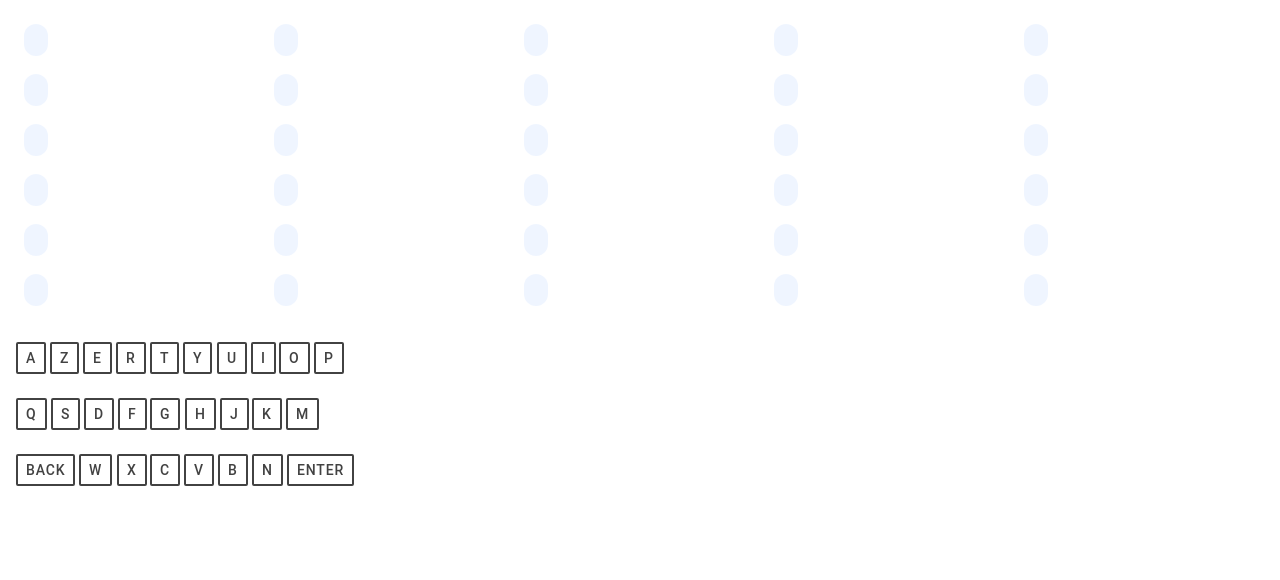
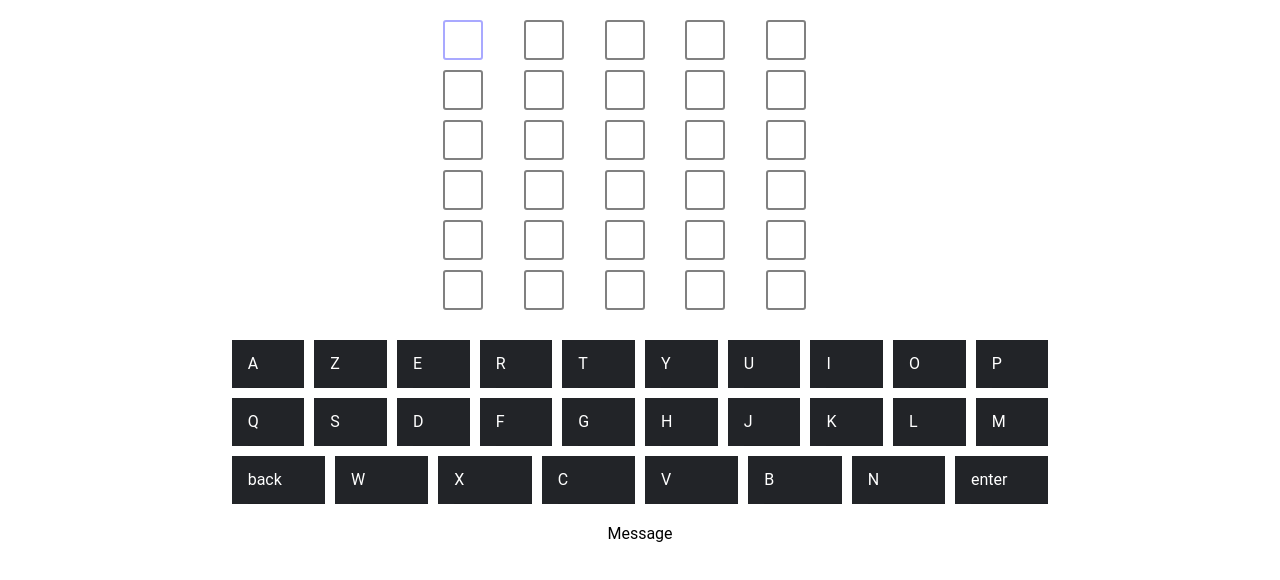
Before and after one commit to keviant16/play-with-word-web, a React (Create React App) app: page /game in a window 1280 px wide. Shown: the top 580 px of the page. Built offline with nearby package versions, Linux system fonts and the light colour scheme; data requests are answered from the project's data file.

Commit message:
add keyboard

```diff
--- a/src/components/Keyboard.tsx
+++ b/src/components/Keyboard.tsx
@@ -1,10 +1,5 @@
-import { IonButton, IonButtons, IonToolbar } from "@ionic/react"
-import React from "react"
+import { IonCol, IonGrid, IonItem, IonRow, } from "@ionic/react"
 
-const keyboard = [
-    ["A", "Z", "E", "R", "T", 'Y', "U", "I", "O", "P"],
-    ["Q", "S", "D", "F", "G", "H", "J", "K", "M"],
-    ["back", "W", "X", "C", "V", "B", "N", "enter"]]
 
 
 const Keyboard = (props: any) => {
@@ -33,22 +28,21 @@ const Keyboard = (props: any) => {
     };
 
     return (
-
-        <React.Fragment >
+        <IonGrid>
             {
-                keyboard.map((row, i) => (
-                    <IonToolbar key={i} >
-                        {row.map((key, j) => (
-                            <IonButtons slot="start"
-                                key={j}>
-                                <IonButton fill="outline" onClick={() => handleOnClick(key)}>{key}</IonButton>
-                            </IonButtons>
+                props.keyboard.map((row: [], i: number) => (
+                    <IonRow key={i} >
+                        {row.map((key: { value: string, color: string, disabled: boolean }, j: number) => (
+                            <IonCol key={j}>
+                                <IonItem button color={key.color} onClick={() => handleOnClick(key.value)} disabled={key.disabled}>
+                                    {key.value}
+                                </IonItem>
+                            </IonCol>
                         ))}
-                    </IonToolbar>
+                    </IonRow>
                 ))
             }
-
-        </React.Fragment >
+        </IonGrid>
     )
 }
 export default Keyboard
--- a/src/components/Matrice.tsx
+++ b/src/components/Matrice.tsx
@@ -1,23 +1,19 @@
 
-import { IonChip, IonCol, IonGrid, IonItem, IonLabel, IonRow } from '@ionic/react';
+import { IonCol, IonGrid, IonRow } from '@ionic/react';
 
 const Matrice = (props: { matrice: any[]; }) => {
     return (
         <IonGrid>
-            {
-                props.matrice.map((row: [], i: number) => (
-                    <IonRow key={i}>
-                        {row.map((key: { value: string, color: string }, j: number) => (
-                            <IonCol key={j}>
-                                <IonChip color={key.color}>
-                                    {key.value}
-                                </IonChip>
-                            </IonCol>
-                        ))}
-                    </IonRow>
-                ))
-            }
-        </IonGrid>
+            {props.matrice.map((row: [], i: number) => (
+                <IonRow key={i}>
+                    {row.map((key: { value: string, color: string }, j: number) => (
+                        <IonCol key={j} size="2.4">
+                            <div style={{ height: 40, width: 40, border: "solid 2px " + key.color, display: "flex", justifyContent: "center", alignItems: "center", borderRadius: 3 }}>{key.value}</div>
+                        </IonCol>
+                    ))}
+                </IonRow>
+            ))}
+        </IonGrid >
     )
 
 };
--- a/src/index.tsx
+++ b/src/index.tsx
@@ -4,11 +4,15 @@ import App from './App';
 import * as serviceWorkerRegistration from './serviceWorkerRegistration';
 import reportWebVitals from './reportWebVitals';
 
+
+
+
 ReactDOM.render(
   <React.StrictMode>
     <App />
   </React.StrictMode>,
-  document.getElementById('root')
+  document.getElementById('root'),
+
 );
 
 // If you want your app to work offline and load faster, you can change
--- a/src/pages/Home.tsx
+++ b/src/pages/Home.tsx
@@ -5,7 +5,6 @@ import '../style/style.css';
 const Home: React.FC = () => {
   return (
     <IonPage >
-      <Header />
       <IonContent fullscreen>
         <div style={{ padding: "10px", display: "flex", flexDirection: "column", alignItems: 'center' }}>
           <div style={{ padding: "10px", display: "flex", flexDirection: "column", alignItems: 'center' }}>
--- a/src/pages/WordGame.tsx
+++ b/src/pages/WordGame.tsx
@@ -1,4 +1,4 @@
-import { IonCol, IonContent, IonGrid, IonPage, IonRow, } from '@ionic/react';
+import { IonButton, IonCol, IonContent, IonGrid, IonPage, IonRow, } from '@ionic/react';
 import { useState } from 'react';
 import Keyboard from '../components/Keyboard';
 import Matrice from '../components/Matrice';
@@ -6,18 +6,25 @@ import './Home.css';
 import useFetch from '../customHook/useFetch';
 
 const matriceInit = [
-    [{ value: '', color: "primary" }, { value: '', color: "primary" }, { value: '', color: "primary" }, { value: '', color: "primary" }, { value: '', color: "primary" }],
-    [{ value: '', color: "primary" }, { value: '', color: "primary" }, { value: '', color: "primary" }, { value: '', color: "primary" }, { value: '', color: "primary" }],
-    [{ value: '', color: "primary" }, { value: '', color: "primary" }, { value: '', color: "primary" }, { value: '', color: "primary" }, { value: '', color: "primary" }],
-    [{ value: '', color: "primary" }, { value: '', color: "primary" }, { value: '', color: "primary" }, { value: '', color: "primary" }, { value: '', color: "primary" }],
-    [{ value: '', color: "primary" }, { value: '', color: "primary" }, { value: '', color: "primary" }, { value: '', color: "primary" }, { value: '', color: "primary" }],
-    [{ value: '', color: "primary" }, { value: '', color: "primary" }, { value: '', color: "primary" }, { value: '', color: "primary" }, { value: '', color: "primary" }],
+    [{ value: '', color: "#a9a9ff" }, { value: '', color: "grey" }, { value: '', color: "grey" }, { value: '', color: "grey" }, { value: '', color: "grey" }],
+    [{ value: '', color: "grey" }, { value: '', color: "grey" }, { value: '', color: "grey" }, { value: '', color: "grey" }, { value: '', color: "grey" }],
+    [{ value: '', color: "grey" }, { value: '', color: "grey" }, { value: '', color: "grey" }, { value: '', color: "grey" }, { value: '', color: "grey" }],
+    [{ value: '', color: "grey" }, { value: '', color: "grey" }, { value: '', color: "grey" }, { value: '', color: "grey" }, { value: '', color: "grey" }],
+    [{ value: '', color: "grey" }, { value: '', color: "grey" }, { value: '', color: "grey" }, { value: '', color: "grey" }, { value: '', color: "grey" }],
+    [{ value: '', color: "grey" }, { value: '', color: "grey" }, { value: '', color: "grey" }, { value: '', color: "grey" }, { value: '', color: "grey" }],
 ];
+
+const keyboardInit = [
+    [{ value: "A", color: "dark", disabled: false }, { value: "Z", color: "dark", disabled: false }, { value: "E", color: "dark", disabled: false }, { value: "R", color: "dark", disabled: false }, { value: "T", color: "dark", disabled: false }, { value: 'Y', color: "dark", disabled: false }, { value: "U", color: "dark", disabled: false }, { value: "I", color: "dark", disabled: false }, { value: "O", color: "dark", disabled: false }, { value: "P", color: "dark", disabled: false }],
+    [{ value: "Q", color: "dark", disabled: false }, { value: "S", color: "dark", disabled: false }, { value: "D", color: "dark", disabled: false }, { value: "F", color: "dark", disabled: false }, { value: "G", color: "dark", disabled: false }, { value: "H", color: "dark", disabled: false }, { value: "J", color: "dark", disabled: false }, { value: "K", color: "dark", disabled: false }, { value: "L", color: "dark", disabled: false }, { value: "M", color: "dark", disabled: false }],
+    [{ value: "back", color: "dark", disabled: false }, { value: "W", color: "dark", disabled: false }, { value: "X", color: "dark", disabled: false }, { value: "C", color: "dark", disabled: false }, { value: "V", color: "dark", disabled: false }, { value: "B", color: "dark", disabled: false }, { value: "N", color: "dark", disabled: false }, { value: "enter", color: "dark", disabled: false }]]
+
 
 const currentCellInit = { row: 0, col: 0 };
 
 const WordGame: React.FC = () => {
     const [matrice, setMatrice] = useState(matriceInit);
+    const [keyboard, setKeyboard] = useState(keyboardInit);
     const [currentCell, setCurrentCell] = useState(currentCellInit);
     const data = useFetch("http://localhost:3000/data")
 
@@ -29,6 +36,7 @@ const WordGame: React.FC = () => {
         const currentCellCopy = { ...currentCell };
 
         matriceCopy[currentCell.row][currentCell.col].value = value;
+        matriceCopy[currentCell.row][currentCell.col].color = "#a9a9ff";
 
         if (currentCell.col !== 4) {
             currentCellCopy.col++;
@@ -44,12 +52,12 @@ const WordGame: React.FC = () => {
         console.log('----reset----');
 
         setMatrice([
-            [{ value: '', color: "primary" }, { value: '', color: "primary" }, { value: '', color: "primary" }, { value: '', color: "primary" }, { value: '', color: "primary" }],
-            [{ value: '', color: "primary" }, { value: '', color: "primary" }, { value: '', color: "primary" }, { value: '', color: "primary" }, { value: '', color: "primary" }],
-            [{ value: '', color: "primary" }, { value: '', color: "primary" }, { value: '', color: "primary" }, { value: '', color: "primary" }, { value: '', color: "primary" }],
-            [{ value: '', color: "primary" }, { value: '', color: "primary" }, { value: '', color: "primary" }, { value: '', color: "primary" }, { value: '', color: "primary" }],
-            [{ value: '', color: "primary" }, { value: '', color: "primary" }, { value: '', color: "primary" }, { value: '', color: "primary" }, { value: '', color: "primary" }],
-            [{ value: '', color: "primary" }, { value: '', color: "primary" }, { value: '', color: "primary" }, { value: '', color: "primary" }, { value: '', color: "primary" }],
+            [{ value: '', color: "#a9a9ff" }, { value: '', color: "grey" }, { value: '', color: "grey" }, { value: '', color: "grey" }, { value: '', color: "grey" }],
+            [{ value: '', color: "grey" }, { value: '', color: "grey" }, { value: '', color: "grey" }, { value: '', color: "grey" }, { value: '', color: "grey" }],
+            [{ value: '', color: "grey" }, { value: '', color: "grey" }, { value: '', color: "grey" }, { value: '', color: "grey" }, { value: '', color: "grey" }],
+            [{ value: '', color: "grey" }, { value: '', color: "grey" }, { value: '', color: "grey" }, { value: '', color: "grey" }, { value: '', color: "grey" }],
+            [{ value: '', color: "grey" }, { value: '', color: "grey" }, { value: '', color: "grey" }, { value: '', color: "grey" }, { value: '', color: "grey" }],
+            [{ value: '', color: "grey" }, { value: '', color: "grey" }, { value: '', color: "grey" }, { value: '', color: "grey" }, { value: '', color: "grey" }],
         ]);
         setCurrentCell(currentCellInit);
     };
@@ -65,7 +73,7 @@ const WordGame: React.FC = () => {
 
             matriceCopy[currentCellCopy.row][currentCellCopy.col] = {
                 value: '',
-                color: 'primary',
+                color: 'grey',
             };
         } else {
             console.error('should not remove value');
@@ -85,13 +93,19 @@ const WordGame: React.FC = () => {
         if (currentCell.col === 4 && isCurrentValueEmpty) {
             matriceCopy[currentCellCopy.row].forEach((v, idx) => {
                 if (data.randomWord.includes(v.value)) {
-                    matriceCopy[currentCellCopy.row][idx].color = 'warning';
+                    matriceCopy[currentCellCopy.row][idx].color = 'yellow';
+                    updateKeyboard(v.value, "warning")
+
 
                     if (v.value === data.randomWord[idx]) {
-                        matriceCopy[currentCellCopy.row][idx].color = 'success';
+                        matriceCopy[currentCellCopy.row][idx].color = 'green';
+                        updateKeyboard(v.value, "success")
+
                     }
                 } else {
-                    matriceCopy[currentCellCopy.row][idx].color = 'danger';
+                    matriceCopy[currentCellCopy.row][idx].color = 'red';
+                    updateKeyboard(v.value, "danger")
+
                 }
             });
 
@@ -106,24 +120,62 @@ const WordGame: React.FC = () => {
         }
     }
 
+    const updateKeyboard = (value: string, color: string) => {
+        const keyboardCopy = [...keyboard]
+
+        keyboardCopy.forEach((row: { value: string, color: string, disabled: boolean }[], i: number) => {
+            row.forEach((key, j) => {
+                if (key.value === value) {
+                    switch (color) {
+                        case "danger":
+                            keyboardCopy[i][j].color = color
+                            keyboardCopy[i][j].disabled = true
+                            break;
+
+                        case "success":
+                        case "warning":
+                            keyboardCopy[i][j].color = color
+
+                            break;
+
+                        default:
+                            break;
+                    }
+                }
+            })
+        })
+
+        setKeyboard(keyboardCopy)
+    }
+
     return (
-        <IonPage>
-            <IonContent fullscreen>
+        <IonPage >
+            <IonContent fullscreen >
                 <IonGrid>
-                    <IonRow>
-                        <IonCol>
+                    <IonRow className="ion-justify-content-center">
+                        <IonCol size="4">
                             <Matrice matrice={matrice} />
                         </IonCol>
                     </IonRow>
-                    <IonRow>
-                        <IonCol>
-                            <Keyboard add={add} currentCell={currentCell} remove={remove} gess={gess} endGame={endGame} />
+                    <IonRow className="ion-justify-content-center">
+                        <IonCol size="8">
+                            <Keyboard
+                                add={add}
+                                currentCell={currentCell}
+                                remove={remove}
+                                gess={gess}
+                                endGame={endGame}
+                                keyboard={keyboard}
+                            />
+                        </IonCol>
+                    </IonRow>
+                    <IonRow className="ion-justify-content-center">
+                        <IonCol size="4">
+                            <div style={{ textAlign: "center" }}>Message</div>
                         </IonCol>
                     </IonRow>
                 </IonGrid>
-
             </IonContent>
-
         </IonPage>
     );
 };
--- a/src/style/style.css
+++ b/src/style/style.css
@@ -1,22 +1,4 @@
-.container {
-    padding: 5px;
-
+body {
+    /* Dark mode variables go here */
+    background-color: #000000;
 }
-
-
-
-.container strong {
-    font-size: 20px;
-    line-height: 26px;
-}
-
-.container p {
-    font-size: 16px;
-    line-height: 22px;
-    color: #8c8c8c;
-    margin: 0;
-}
-
-.container a {
-    text-decoration: none;
-}
```
Also changed, not shown: src/App.tsx (+3 -6 lines).
